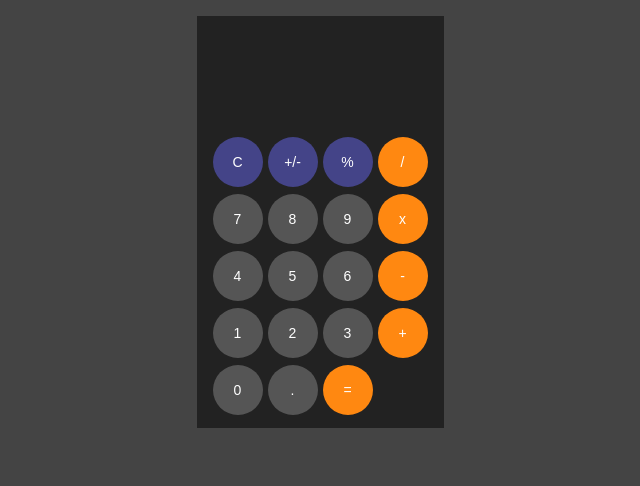
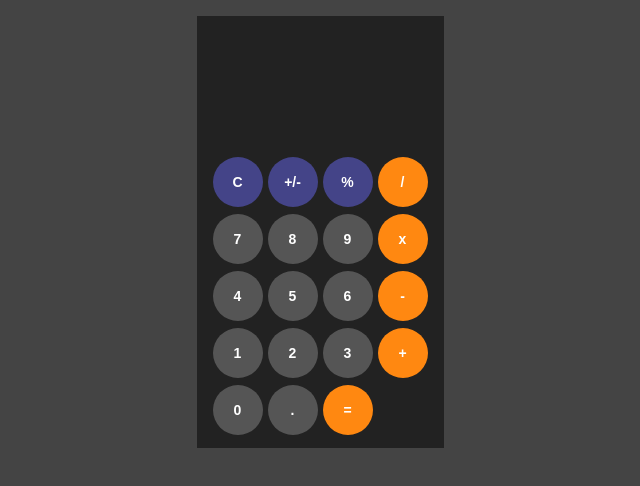
Before and after one commit to versacodes/vue-calculator, a Vue app: page / in a window 1280 px wide. Shown: the top 486 px of the page, without its empty margins (320-960 px from the left). Built offline with nearby package versions, Linux system fonts and the light colour scheme.

Commit message:
Added logic for arithmetic operations Added more helpful comments Max numbers to input in CalculatorDisplay is 9 Added answer and operator state Change fontsize using onBeforeUpdate(will improve)

```diff
--- a/src/App.vue
+++ b/src/App.vue
@@ -5,13 +5,77 @@ import CalculatorDisplay from './components/CalculatorDisplay.vue';
 
 const btn_content = ref([["C", "+/-", "%", "/"], [7, 8, 9, "x"], [4, 5, 6, "-"], [1, 2, 3, "+"], [0, ".", "="]])
 
+
+const currentInput = ref("")
+const secondInput = ref("") // secondInput is previous input
+const answer = ref("")
+const operator = ref("")
+
+function displayText(e) {
+
+  let value = e.target.textContent
+  let operatorList = ['+', '-', 'x', '/']
+
+  // reset button
+  if(value === 'C') {
+    currentInput.value = ''
+    answer.value = ''
+  }
+
+  // max numbers to display is 9
+  currentInput.value.length < 9
+  && !isNaN(Number(value))
+  ? currentInput.value = currentInput.value + value
+  : null
+
+  // no '.' yet then run ternary condition
+  !currentInput.value.toString().includes('.') && value === '.' ? currentInput.value = currentInput.value + value : null
+
+  // check if value is in operatorList then set currentInput to ''
+  // NOT YET DONE! NO COMMIT YET
+  operatorList.forEach(op => {
+    if(op === value) {
+      // click operator btn then save currentInput to secondInput(previousInput) before setting currentInput to ""
+      secondInput.value = currentInput.value
+      currentInput.value = ""
+      // save value(an operator) to operator ref() then use operator.value for switch statements below
+      operator.value = value
+      // console.log("ref op: " + operator.value)
+    }
+  })
+
+  if(value === "=") {
+    switch(operator.value) {
+      case "+":
+        // secondInput as first operand
+        // Saved the value of currentInput to secondInput
+        // oper1 + oper2
+        answer.value = Number(secondInput.value) + Number(currentInput.value)
+        break
+      case "-":
+        answer.value = Number(secondInput.value) - Number(currentInput.value)
+        break
+      case "/":
+        answer.value = Number(secondInput.value) / Number(currentInput.value)
+        break
+      case "x":
+        answer.value = Number(secondInput.value) * Number(currentInput.value)
+        break
+    }
+
+    // secondInput.value = answer.value
+    currentInput.value = answer.value
+    answer.value = ""
+  }
+}
+
 </script>
 
 <template>
   <div id="app">
-    <CalculatorDisplay />
+    <CalculatorDisplay :txt="currentInput.toString()" :ans="answer.toString()" />
     <!-- passess btn_content as btn_list(prop)  -->
-    <CalculatorRow :btn_list="btn_content" />
+    <CalculatorRow :btn_list="btn_content" :display_txt="displayText" />
   </div>
 </template>
 
--- a/src/components/CalculatorDisplay.vue
+++ b/src/components/CalculatorDisplay.vue
@@ -1,9 +1,31 @@
 <script setup>
+import { ref, onMounted, onBeforeUpdate } from 'vue'
+
+// get .number-text element from DOM
+const textEl = ref(null)
+
+const props = defineProps({
+  txt: String,
+  ans: String
+})
+
+// console.log(props.txt)
+// change fontsize if based on length
+onBeforeUpdate(() => {
+  if(props.txt.length > 9) {
+    textEl.value.style.fontSize = "27px"
+  }
+  if(props.txt.length > 11) {
+    textEl.value.style.fontSize = "29px"
+  }
+})
+
 </script>
 
 <template>
   <div class="display">
-    <div class="number-text"></div>
+    <!-- if ans is false, show txt -->
+    <div class="number-text" ref="textEl">{{ ans || txt }}</div>
   </div>
 </template>
 
@@ -12,7 +34,23 @@
   .display {
     background: #222;
     width: 100%;
-    height: 100px;
+    height: 120px;
     margin-bottom: 8px;
+    position: relative;
+  }
+  .number-text {
+    position: absolute;
+    bottom: 0;
+    text-align: right;
+    /* background: #114; */
+    width: 100%;
+    /* height: 100%; */
+    font-size: 34px;
+    letter-spacing: 1.5px;
+    overflow-wrap: break-word;
+    /* padding: 0 2px; */
+  }
+  .number-text-small {
+    font-size: 30px;
   }
 </style>
--- a/src/components/CalculatorRow.vue
+++ b/src/components/CalculatorRow.vue
@@ -3,8 +3,11 @@ import { ref } from 'vue'
 import { nanoid } from 'nanoid'
 
 const props = defineProps({
-  btn_list: Array
+  btn_list: Array,
+  display_txt: Function
 })
+
+// console.log(props.display_txt)
 
 // classCount() to add another class to .btn-row based on index(row#)
 function classCount(number) {
@@ -16,6 +19,7 @@ function btnCount(number) {
   return "calc-btn-" + number.toString()
 }
 
+
 </script>
 
 <template>
@@ -23,7 +27,7 @@ function btnCount(number) {
   <!-- no id, instead used nanoid() library -->
   <div class="btn-row" v-for="(row, index) in btn_list" :key="nanoid()" :class="classCount(index)">
     <!-- for styling, use target .btn-row-theRowNumber > .calc-btn-theNumber -->
-    <button class="calc-btn" v-for="(elem, index) in row" :key="nanoid()" :class="btnCount(index)">{{ elem }}</button>
+    <button type="button" class="calc-btn" v-for="(elem, index) in row" :key="nanoid()" :class="btnCount(index)" @click="display_txt">{{ elem }}</button>
   </div>
 </template>
 
@@ -60,6 +64,7 @@ function btnCount(number) {
   display: inline-block;
   font-size: 14px;
   text-align: center;
+  font-weight: bold;
 }
 
 .calc-btn:hover {
--- a/src/style.css
+++ b/src/style.css
@@ -4,6 +4,7 @@
 	border: 0;
 	box-sizing: border-box;
 	color: white;
+	font-family: sans-serif;
 }
 
 img {
```
